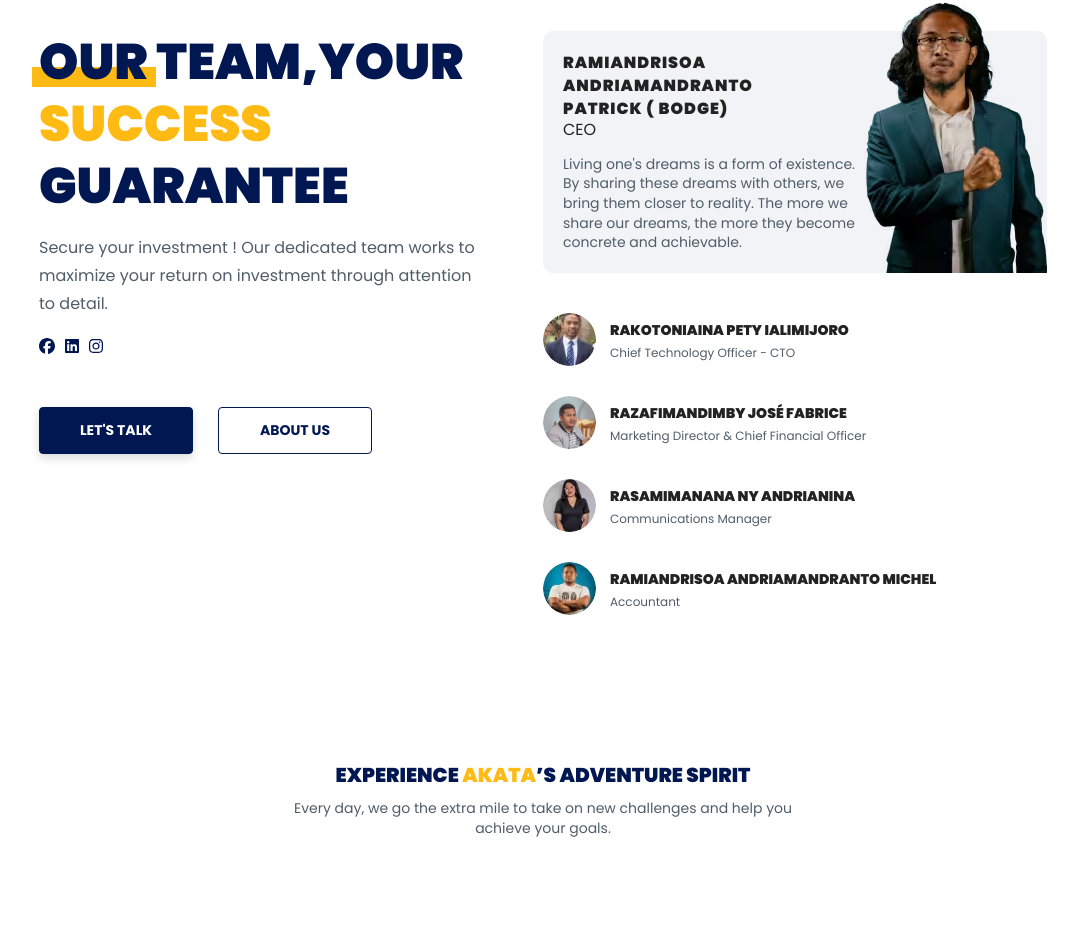
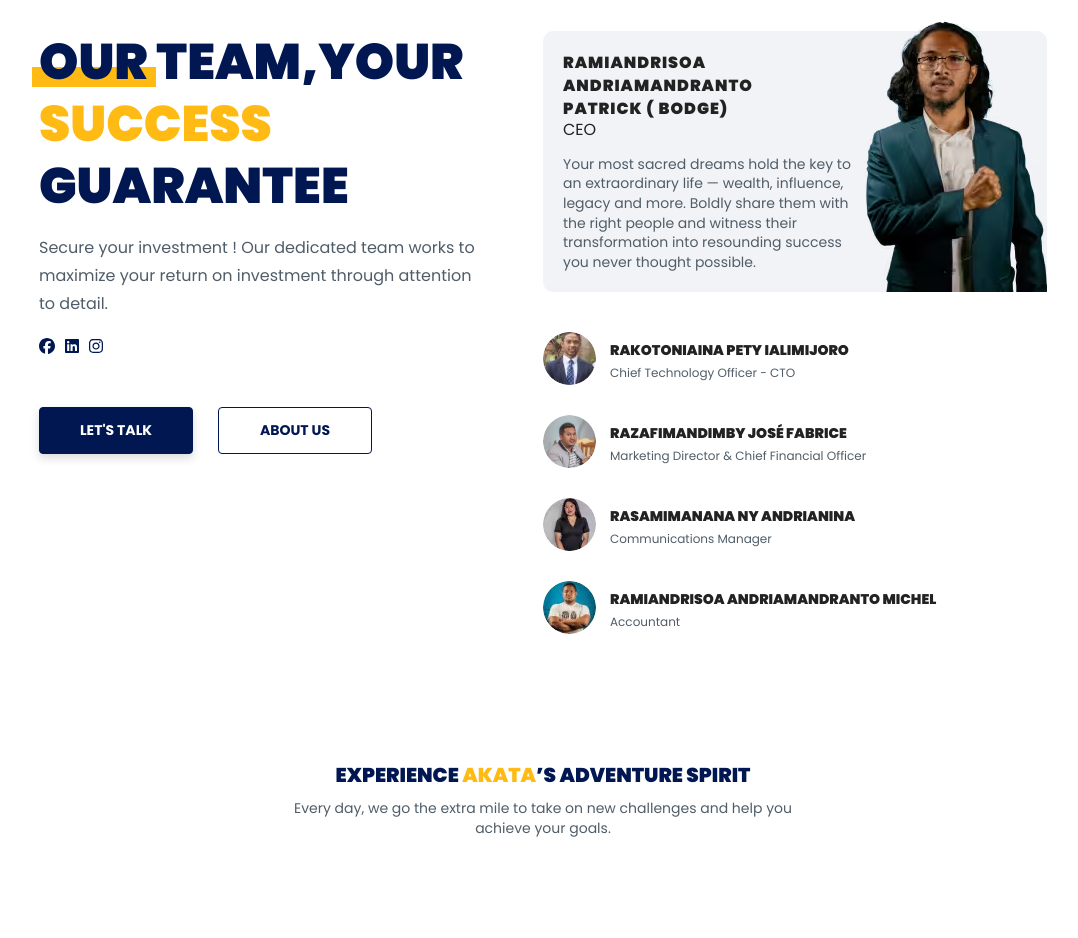
Before and after one commit to maxime-dot/website3, a Next.js app: page / in a window 1280 px wide. Shown: the part 4396-5334 px from the top of the page, without its empty margins (97-1175 px from the left). Built offline with nearby package versions, Linux system fonts and the light colour scheme.

Commit message:
refactor(TeamSection): Change CEO world

```diff
--- a/src/components/sections/teams/Teams.tsx
+++ b/src/components/sections/teams/Teams.tsx
@@ -164,9 +164,10 @@ const Teams: React.FC = () => {
             <p className="ceo-post">CEO</p>
           </div>
           <p className="profile-words akata-text-medium">
-            Living one&apos;s dreams is a form of existence. By sharing these
-            dreams with others, we bring them closer to reality. The more we
-            share our dreams, the more they become concrete and achievable.
+            Your most sacred dreams hold the key to an extraordinary life —
+            wealth, influence, legacy and more. Boldly share them with the right
+            people and witness their transformation into resounding success you
+            never thought possible.
           </p>
           <div className="profile-pics">
             <Image
```
